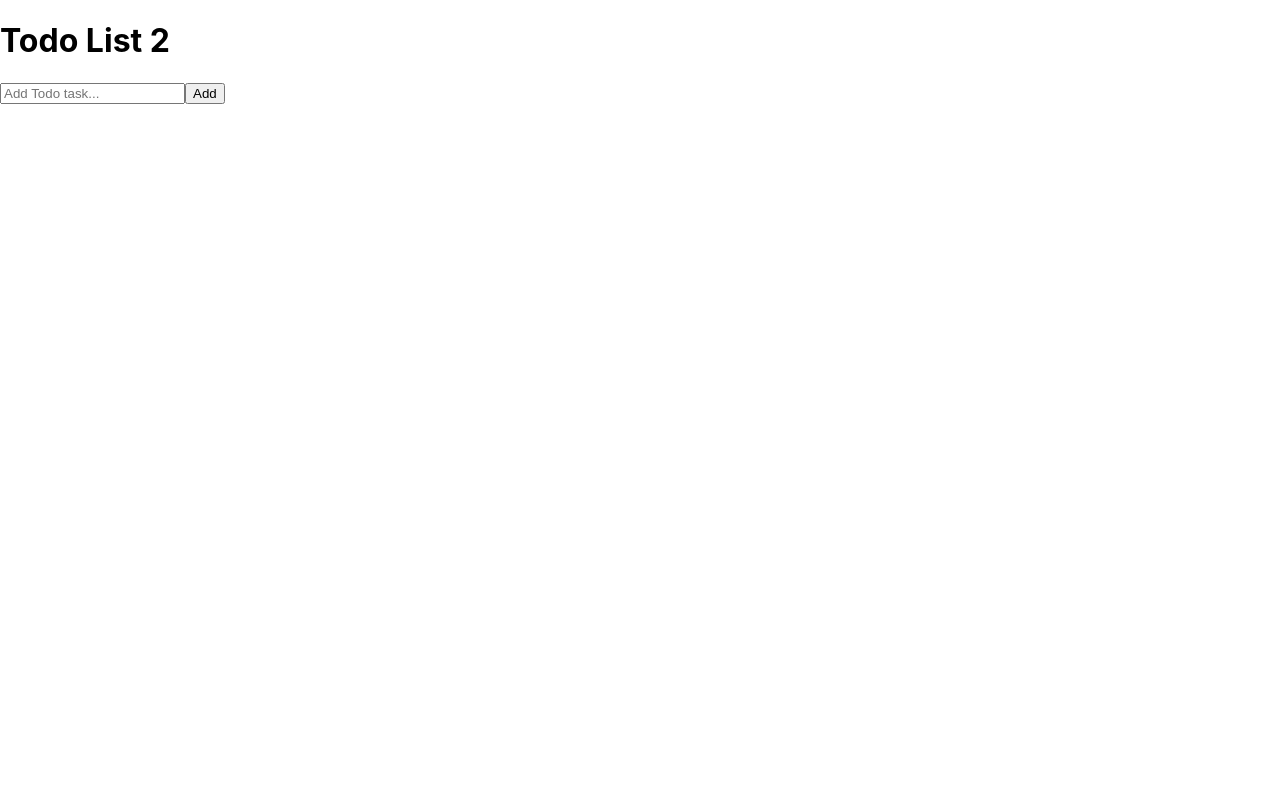
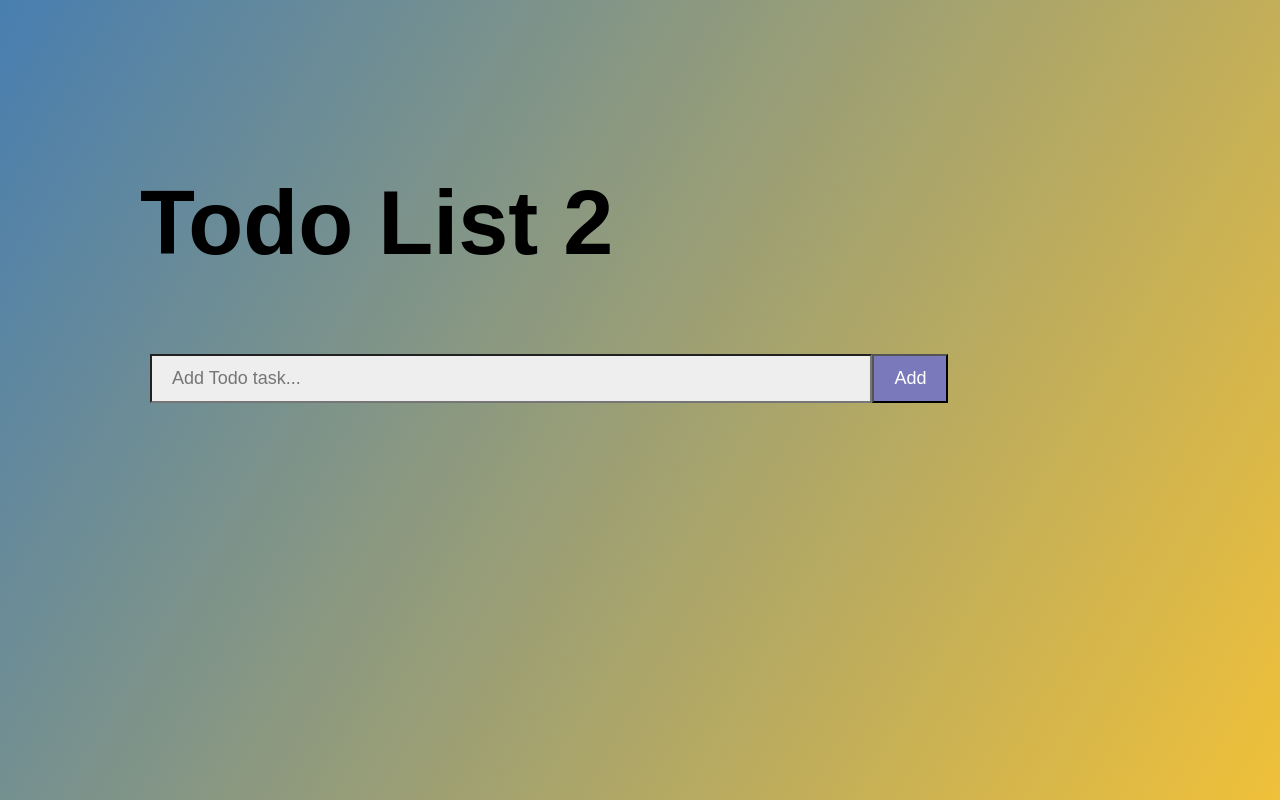
Before and after one commit to Sayem995/TodoList-React-hooks, a React (Create React App) app in the folder react-todo-list/: page / in a window 1280 px wide. Shown: the top 800 px of the page. Built offline with nearby package versions, Linux system fonts and the light colour scheme.

Commit message:
added css styling

```diff
--- a/react-todo-list/src/App.css
+++ b/react-todo-list/src/App.css
@@ -1,38 +1,57 @@
-.App {
-  text-align: center;
+body {
+  background-image: linear-gradient(120deg,#487eb0,#fbc531);
+  min-height: 100vh;
+  padding: 100px;
+  font-family: Arial;
+  font-size: 45px;
+  text-align: left;
 }
 
-.App-logo {
-  height: 40vmin;
-  pointer-events: none;
+.Todo-lists {
+  box-sizing: border-box;
+  cursor: pointer;
+  position: relative;
+  padding: 12px 8px 12px 40px;
+
+  font-size: 45px;
+  transition: 0.2s;
 }
 
-@media (prefers-reduced-motion: no-preference) {
-  .App-logo {
-    animation: App-logo-spin infinite 20s linear;
-  }
+.Todo-lists .header table {
+  color: #333;
+  background-color: rgba(255, 255, 255, .5);
+  padding: 5px;
+  margin-bottom: 15px;
+  border-radius: 5px;
+  position: middle;
 }
 
-.App-header {
-  background-color: #282c34;
-  min-height: 100vh;
-  display: flex;
-  flex-direction: column;
-  align-items: center;
-  justify-content: center;
-  font-size: calc(10px + 2vmin);
-  color: white;
-}
+.header {
+  width: 100%;
+  border: none;
+  background: none;
+  padding: 10px;
+  outline: none;
+  font-size: 18px;
+  }
 
-.App-link {
-  color: #61dafb;
-}
+  .placeholder {
+    background: #eee;
+    width: 70%;
+    padding: 12px 20px;
+    margin: 8px 0;
+    box-sizing: border-box;
+    font-size: 18px;
+    display: inline-block;
+  }
 
-@keyframes App-logo-spin {
-  from {
-    transform: rotate(0deg);
+  #btn {
+    background-color: rgb(121, 121, 187); /* Green */
+    /* border-radius: 20%; */
+    color: white;
+    padding: 12px 20px;
+    text-align: center;
+    text-decoration: none;
+    display: inline-block;
+    font-size: 18px;
   }
-  to {
-    transform: rotate(360deg);
-  }
-}
--- a/react-todo-list/src/App.js
+++ b/react-todo-list/src/App.js
@@ -24,13 +24,17 @@ function App() {
     <div className = "Todo-lists">
       <h1> Todo List 2</h1>
       <div className= "header">
-        <input placeholder="Add Todo task..." onChange={handleNewTodoChange} />
+        <input class="placeholder" placeholder="Add Todo task..." onChange={handleNewTodoChange} />
         <button onClick={handleNewTodo} type="submit" id="btn">Add</button>
         <ul>
           {todos.map((todo,index) => (
-            <div>
-            <li>{todo.text}</li>
-            <button onClick={(e)=>removeNewTodo(e,index)} type="submit" id="btn">Delete</button>
+            <div class="table">
+              <table>
+                <tr>
+                <li>{todo.text}</li>
+                <button onClick={(e)=>removeNewTodo(e,index)} type="submit" id="btn">Delete</button>
+                </tr>
+              </table>
             </div>
 
           ))}
```
